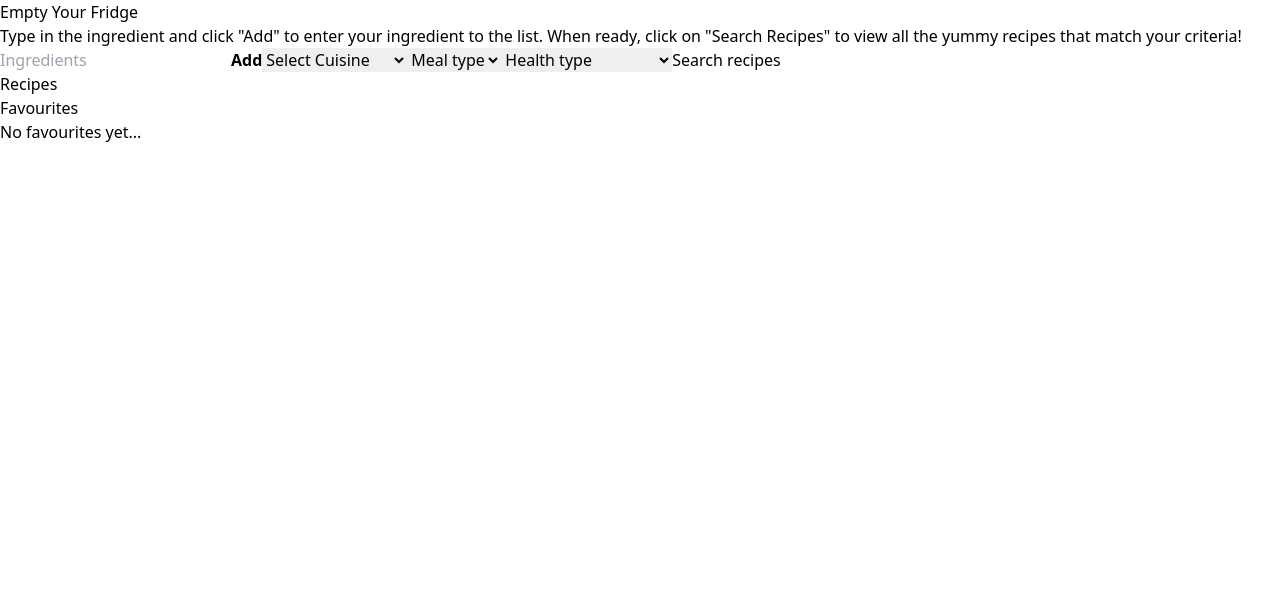
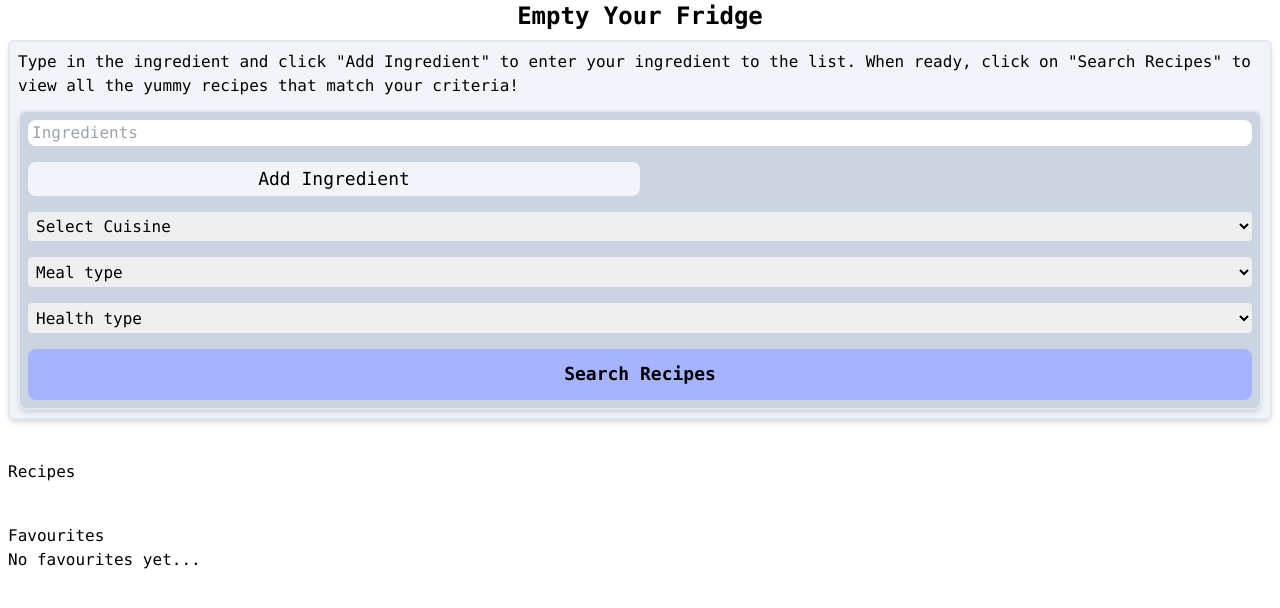
Before and after one commit to TheBigBookMan/Empty-Your-Fridge, a React (Create React App) app in the folder empty-your-fridge/: page / in a window 1280 px wide. Shown: the top 608 px of the page. Built offline with nearby package versions, Linux system fonts and the light colour scheme.

Commit message:
ingredients styling done

```diff
--- a/empty-your-fridge/src/App.js
+++ b/empty-your-fridge/src/App.js
@@ -14,21 +14,21 @@ function App() {
   //TODO and then into recipes so can api call
 
   return (
-    <div>
-      <header className="App-header">
-        <h1>Empty Your Fridge</h1>
+    <div className="font-mono">
+      <header className="text-center">
+        <h1 className="font-bold text-2xl">Empty Your Fridge</h1>
       </header>
-      <main className="container">
+      <main className="flex flex-col gap-10 p-2 h-full">
         <IngredientProvider>
           <RecipeProvider>
             <Ingredients />
             <FavouriteProvider>
-              <div className="middle-container">
+              <div className="">
                 <Bowl />
 
                 <Recipes />
               </div>
-              <div className="right-container">
+              <div className="">
                 <Favourites />
               </div>
             </FavouriteProvider>
--- a/empty-your-fridge/src/components/Ingredients/Ingredients.js
+++ b/empty-your-fridge/src/components/Ingredients/Ingredients.js
@@ -58,14 +58,15 @@ const Ingredients = () => {
   };
 
   return (
-    <div>
+    <div className="flex flex-col gap-3 border-solid border-2 border-slate-200 rounded-md bg-slate-100 shadow-md p-2">
       <h3>
-        Type in the ingredient and click "Add" to enter your ingredient to the
-        list. When ready, click on "Search Recipes" to view all the yummy
-        recipes that match your criteria!
+        Type in the ingredient and click "Add Ingredient" to enter your
+        ingredient to the list. When ready, click on "Search Recipes" to view
+        all the yummy recipes that match your criteria!
       </h3>
-      <form>
+      <form className="flex flex-col gap-4 border-solid border-2 border-slate-200 rounded-lg shadow-md bg-slate-300  p-2 h-[300px]">
         <input
+          className="pl-1 h-[30px] rounded-lg"
           type="text"
           placeholder="Ingredients"
           onChange={handleIngredientInput}
@@ -74,12 +75,12 @@ const Ingredients = () => {
         <button
           onClick={handleInputChange}
           type="submit"
-          className="ingredient-btn"
+          className="bg-slate-100 rounded-lg h-[40px] text-lg w-3/6 hover:bg-slate-500 hover:text-zinc-200 transition-all"
         >
-          <strong>Add</strong>
+          <p className=" text-md">Add Ingredient</p>
         </button>
 
-        <select onChange={changeCuisine}>
+        <select onChange={changeCuisine} className="h-[35px] rounded pl-1">
           <option
             value="Cuisine type"
             defaultValue="Cuisine type"
@@ -95,9 +96,9 @@ const Ingredients = () => {
           ))}
         </select>
 
-        <select onChange={changeMeal}>
+        <select onChange={changeMeal} className="h-[35px] rounded pl-1">
           <option value="Meal type" defaultValue="Meal type" disabled hidden>
-            Meal type
+            Meal Type
           </option>
           {meals.map((meal) => (
             <option key={meal} value={meal.toLowerCase()}>
@@ -106,14 +107,14 @@ const Ingredients = () => {
           ))}
         </select>
 
-        <select onChange={changeHealth}>
+        <select onChange={changeHealth} className="h-[35px] rounded pl-1">
           <option
             value="Health type"
             defaultValue="Health type"
             disabled
             hidden
           >
-            Health type
+            Health Type
           </option>
           {health.map((type) => (
             <option key={type} value={type.toLowerCase()}>
@@ -122,8 +123,12 @@ const Ingredients = () => {
           ))}
         </select>
 
-        <button type="submit" className="submit-input" onClick={createApiCall}>
-          Search recipes
+        <button
+          type="submit"
+          className="bg-indigo-300 rounded-lg h-[60px] text-lg font-bold hover:bg-indigo-500 hover:text-zinc-100 transition-all"
+          onClick={createApiCall}
+        >
+          Search Recipes
         </button>
       </form>
     </div>
```
